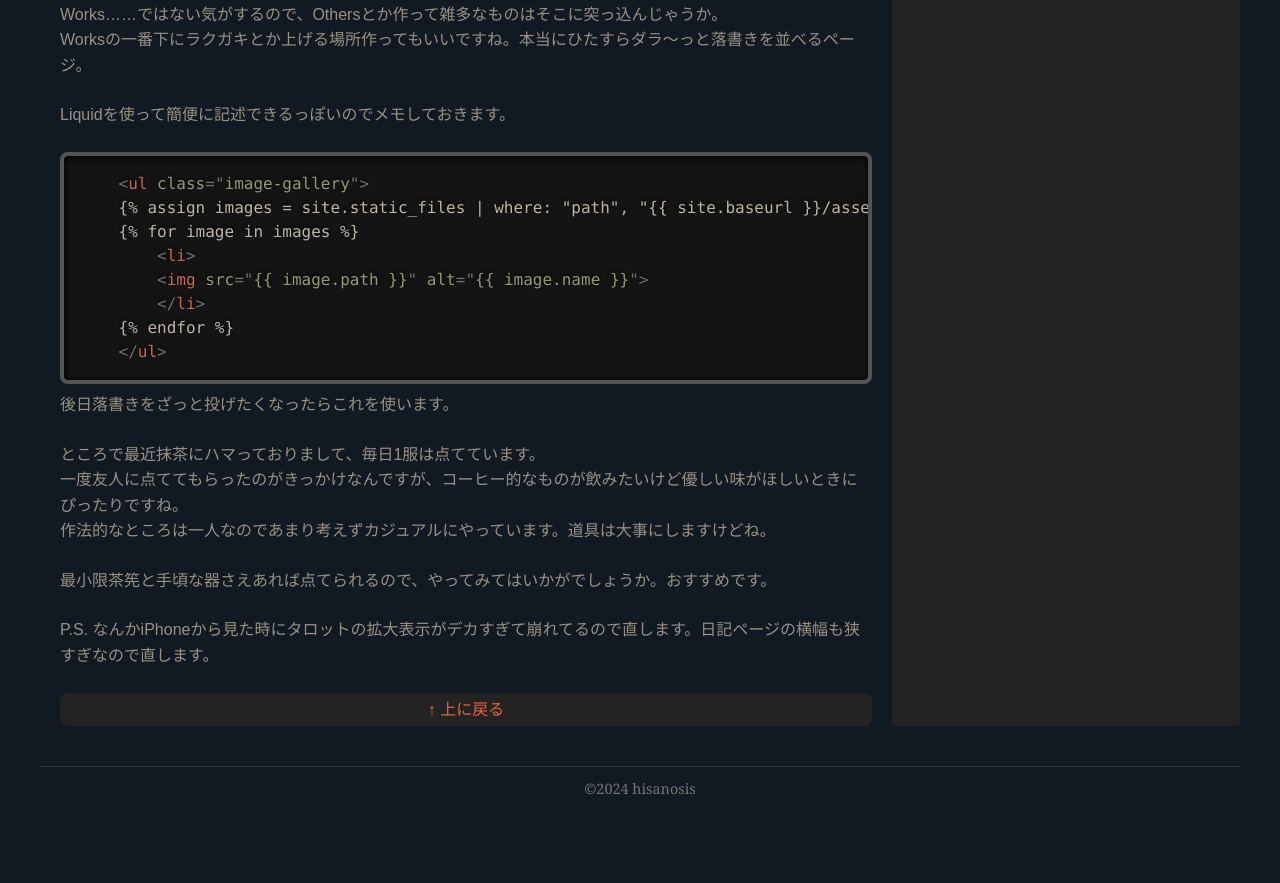
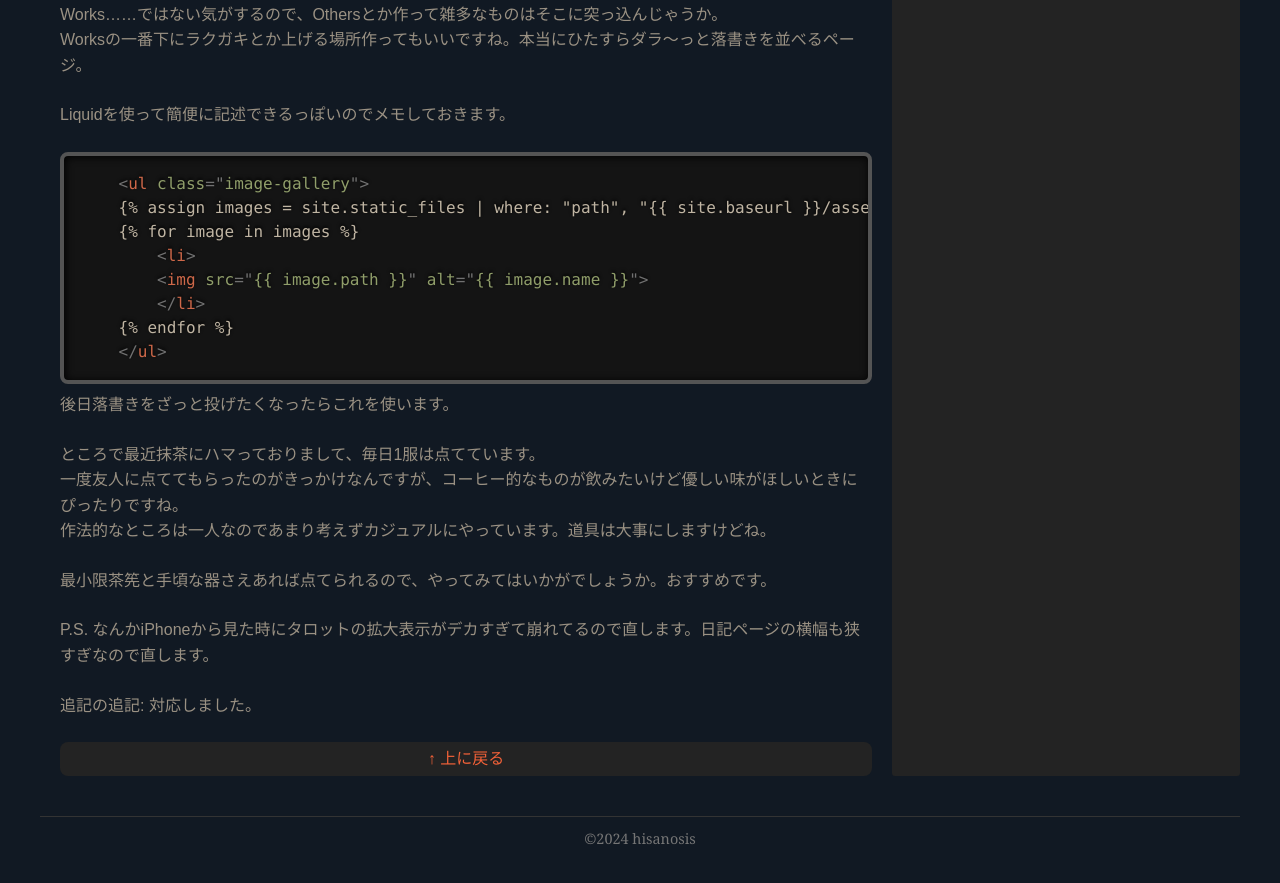
Before and after one commit to book-of-durrow/portfolio, a Jekyll site: the page built from _posts/2024-10-20-diary.md, in a window 1280 px wide and 900 px high, scrolled down 1487 px. Shown: the top 883 px of the window. Built offline with Jekyll 4.4.1, drawn with Linux system fonts in a browser that asks for light colours; nearby versions of some CDN libraries; some web fonts are replaced; before the commit the page ends 2337 px from its top, so only the background shows below that.

Commit message:
対応報告

```diff
--- a/_posts/2024-10-20-diary.md
+++ b/_posts/2024-10-20-diary.md
@@ -60,3 +60,5 @@ Liquidを使って簡便に記述できるっぽいのでメモしておきま
 最小限茶筅と手頃な器さえあれば点てられるので、やってみてはいかがでしょうか。おすすめです。
 
 P.S. なんかiPhoneから見た時にタロットの拡大表示がデカすぎて崩れてるので直します。日記ページの横幅も狭すぎなので直します。
+
+追記の追記: 対応しました。
```
